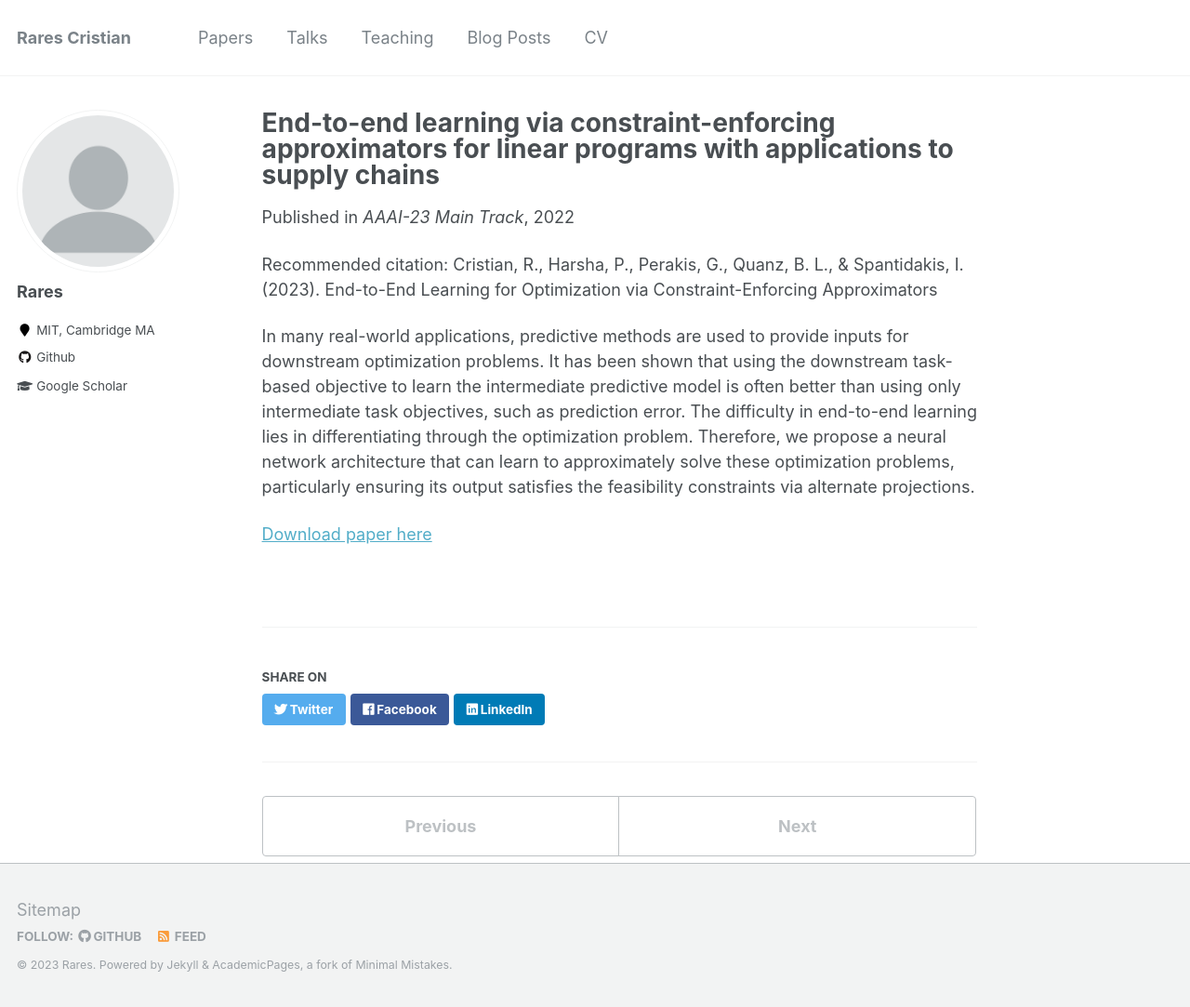
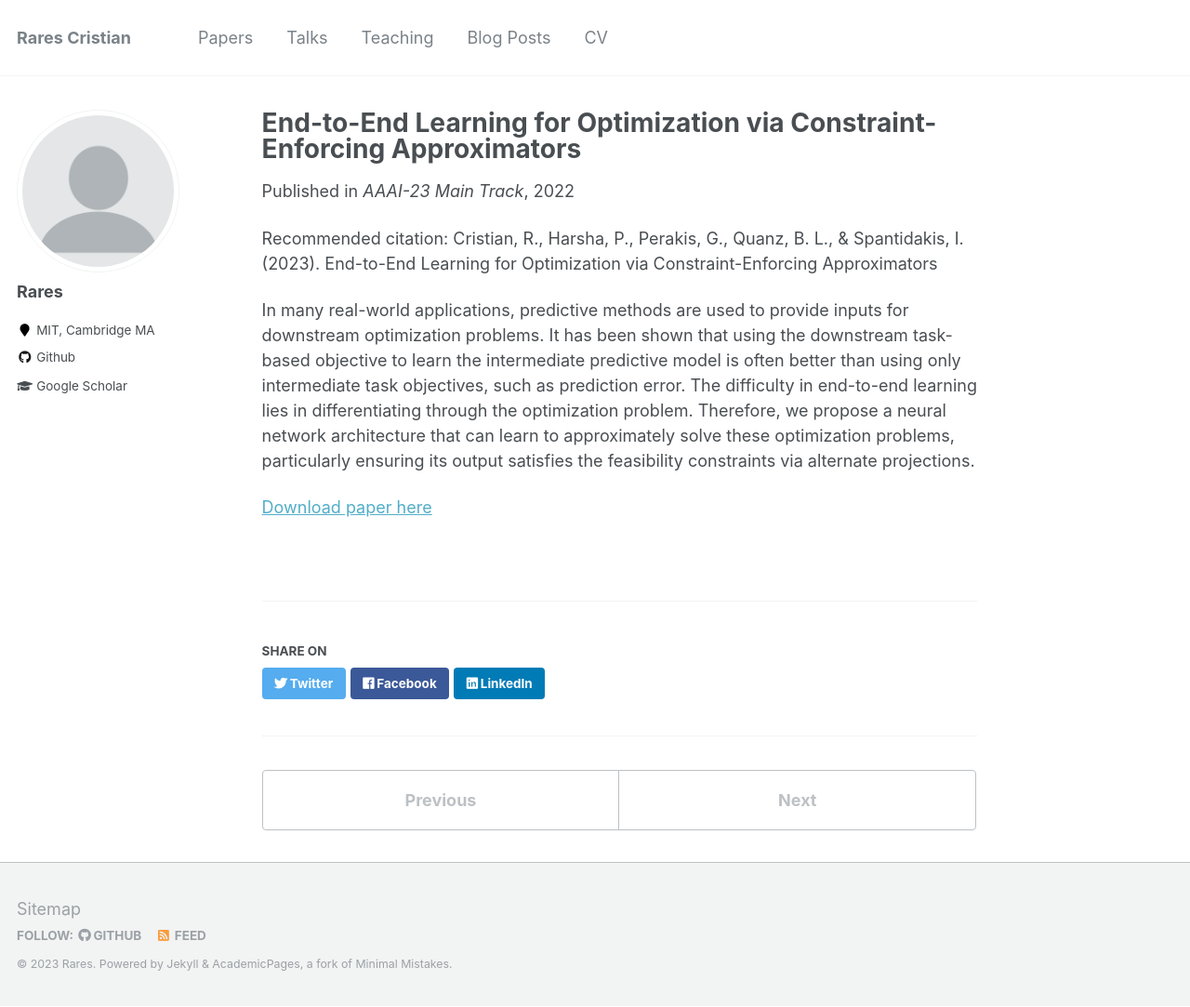
Before and after one commit to RaresC21/RaresC21.github.io, a Jekyll site: the page built from _publications/2010-10-01-paper-title-number-2.md, in a window 1280 px wide and 1083 px high. Shown: the whole window at 93% size. Built offline with Jekyll 4.4.1, drawn with Linux system fonts in a browser that asks for light colours.

Commit message:
Update 2010-10-01-paper-title-number-2.md

```diff
--- a/_publications/2010-10-01-paper-title-number-2.md
+++ b/_publications/2010-10-01-paper-title-number-2.md
@@ -1,5 +1,5 @@
 ---
-title: "End-to-end learning via constraint-enforcing approximators for linear programs with applications to supply chains"
+title: "End-to-End Learning for Optimization via Constraint-Enforcing Approximators"
 collection: publications
 permalink: /papers/End-to-end-learning-ProjectNet
 excerpt: 'We present a novel appoach in joint prediction and optimization by introducing a neural network architecture (ProjectNet) capable of approximately solving optimization problems.'
```
